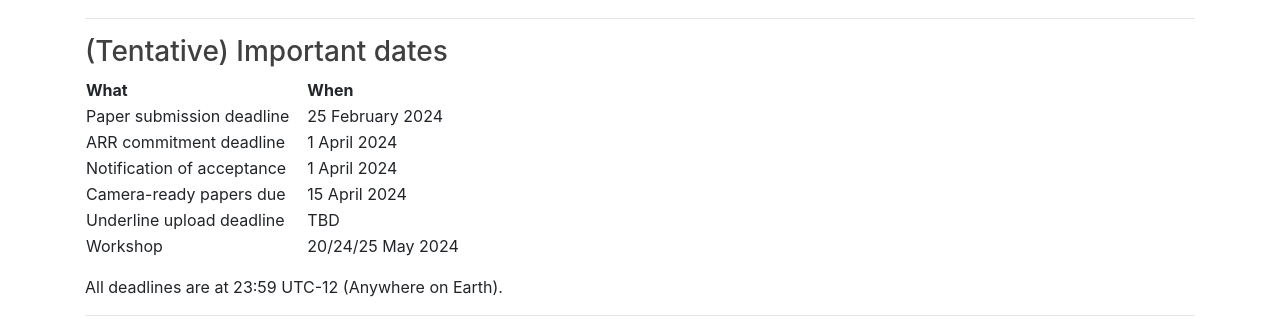
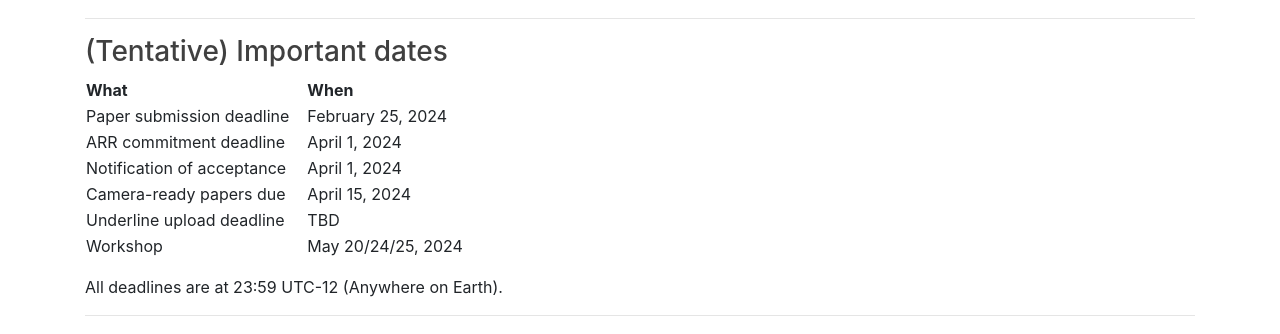
Before and after one commit to multiword/multiword.github.io, a Jekyll site: the page built from mweud2024/index.md, in a window 1280 px wide and 900 px high, scrolled down 1467 px. Shown: the part 154-488 px from the top of the window. Built offline with Jekyll 4.4.1, drawn with Linux system fonts in a browser that asks for light colours; comment, search, counter and statistics services are not loaded; some of the changed text lies outside the part shown.

Commit message:
Reformat dates

```diff
--- a/mweud2024/index.md
+++ b/mweud2024/index.md
@@ -27,8 +27,8 @@ Special Interest Group on the Lexicon ([SIGLEX](http://www.siglex.org/)) of the
 * **16 January 2023**: Second CfP posted
 * **23 December 2022**: First CfP posted
 -->
-* **21 November 2023**: MWE-UD 2024 proposal accepted to LREC-COLING 2024
-* **29 August 2023**: Organising committee formed
+* **November 21, 2023**: MWE-UD 2024 proposal accepted to LREC-COLING 2024
+* **August 29, 2023**: Organising committee formed
 
 -----
 
@@ -108,12 +108,12 @@ TBD
 
 | What                       | When                       |
 | -------------------------- | -------------------------- |
-| Paper submission deadline  | 25 February 2024                        |
-| ARR commitment deadline    | 1 April 2024                        |
-| Notification of acceptance | 1 April 2024                        |
-| Camera-ready papers due    | 15 April 2024                        |
+| Paper submission deadline  | February 25, 2024                        |
+| ARR commitment deadline    | April 1, 2024                        |
+| Notification of acceptance | April 1, 2024                        |
+| Camera-ready papers due    | April 15, 2024                        |
 | Underline upload deadline  | TBD                        |
-| Workshop                   | 20/24/25 May 2024                        |
+| Workshop                   | May 20/24/25, 2024                        |
 
 All deadlines are at 23:59 UTC-12 (Anywhere on Earth).
 
```
